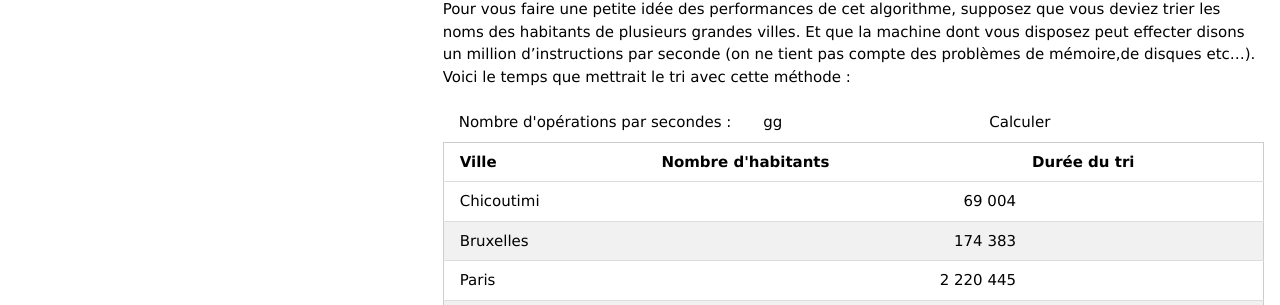
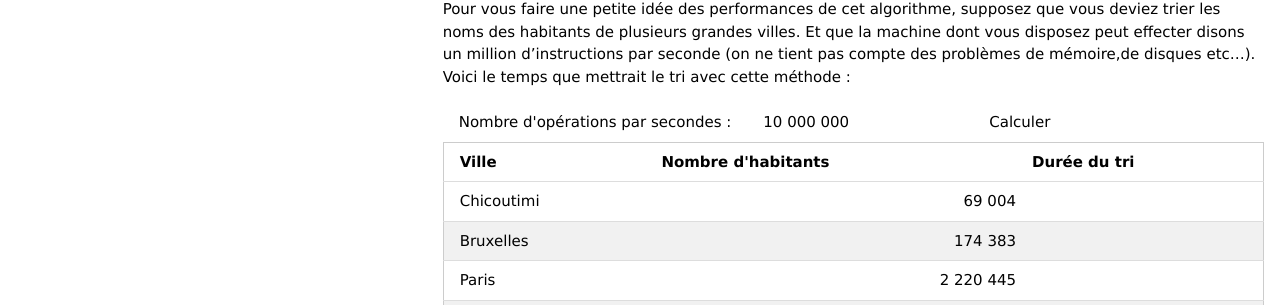
Before and after one commit to LWH-21/Algos, a Jekyll site: the page built from _posts/2020-11-20-bubblesort_fr.md, in a window 1280 px wide. Shown: the part 877-1182 px from the top of the page. Built offline with Jekyll 4.4.1, drawn with Linux system fonts in a browser that asks for light colours; comment, search, counter and statistics services are not loaded.

Commit message:
Update 2020-11-20-bubblesort_fr.md

```diff
--- a/_posts/2020-11-20-bubblesort_fr.md
+++ b/_posts/2020-11-20-bubblesort_fr.md
@@ -77,7 +77,7 @@ Pour vous faire une petite idée des performances de cet algorithme, supposez qu
 
 <div class="w3-metro-darken w3-bar">
 <label class="w3-bar-item" >Nombre d'opérations par secondes :</label>
-<input class="w3-input w3-bar-item" type="text" id="computerspeed" value="gg">
+<input class="w3-input w3-bar-item" type="text" id="computerspeed" value="10 000 000">
 <button class="w3-bar-item w3-button" onclick="calc_sort_speed('fr');return false;">Calculer</button>
 </div>
 <table id = "exectimes"  class="w3-table-all">
```
